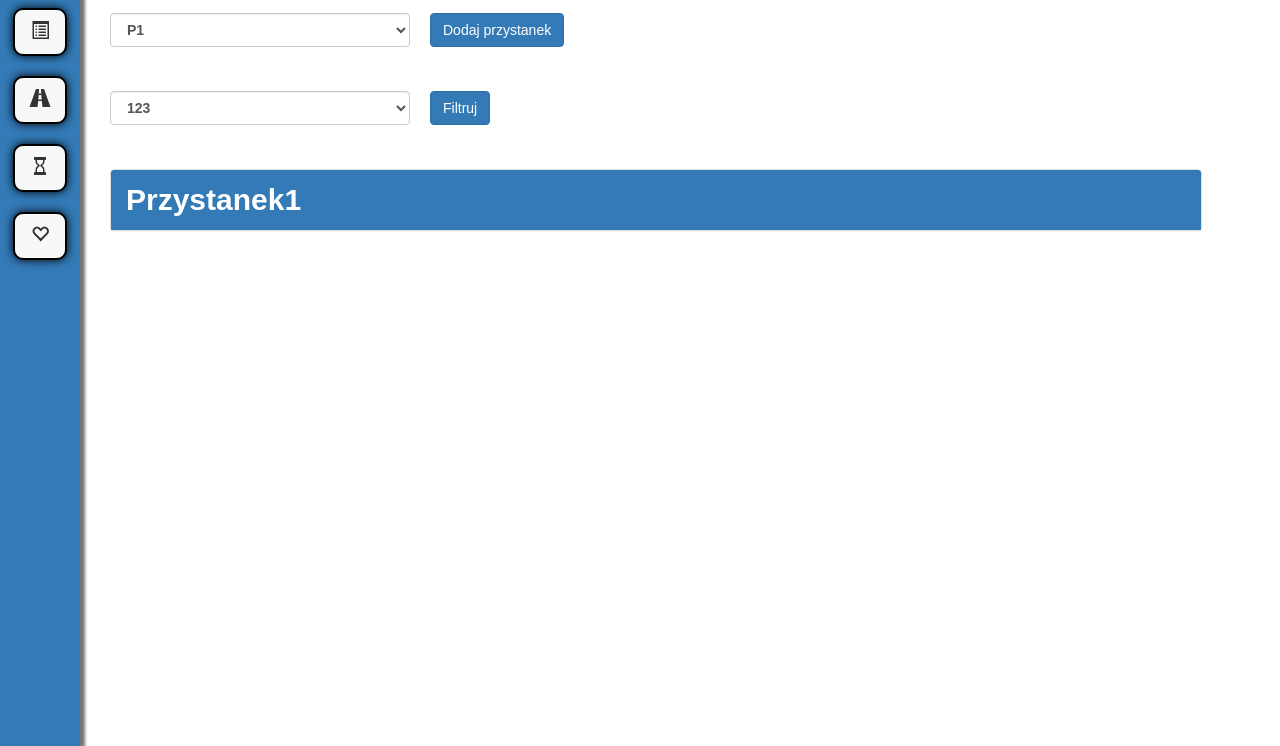
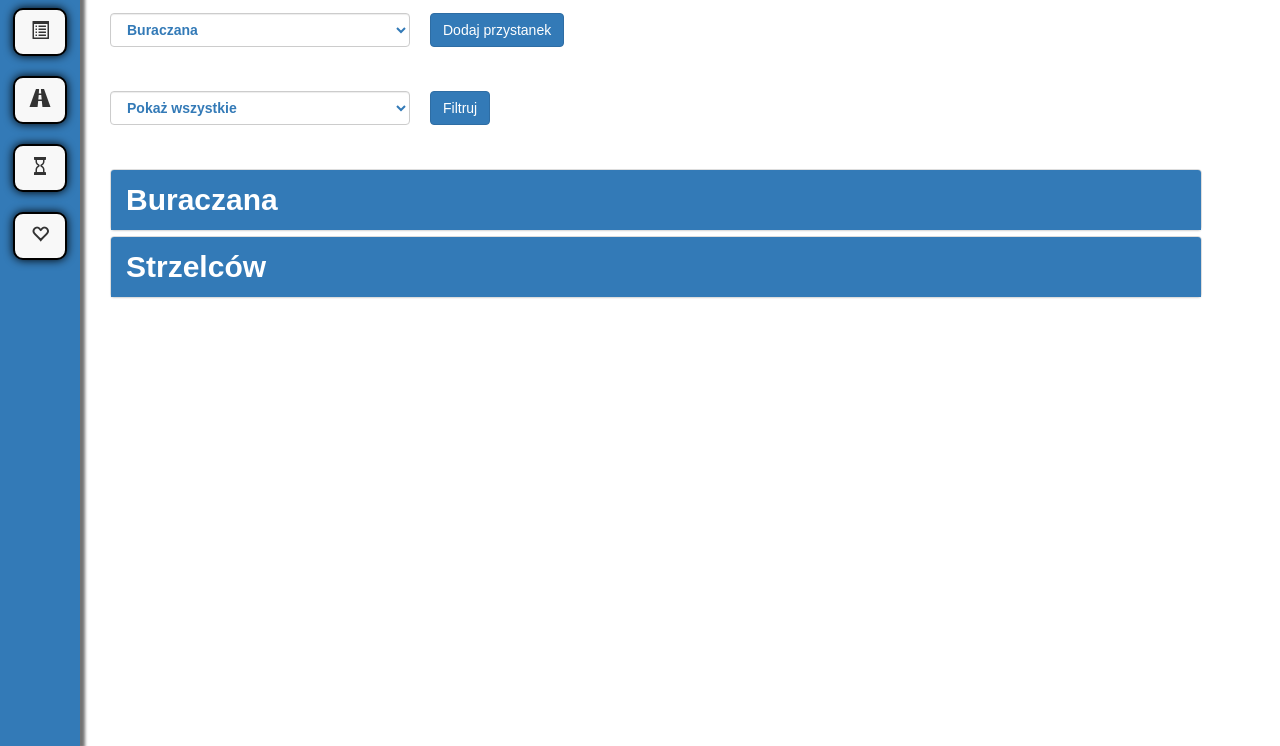
Before and after one commit to SzymonZawodny/jfdd2-transport-app, a plain HTML site: page index.html in a window 1280 px wide. Shown: the part 54-800 px from the top of the page. Drawn offline with Linux system fonts and the light colour scheme.

Commit message:
- angular getting data from fixed js objects;

```diff
--- a/index.html
+++ b/index.html
@@ -72,29 +72,25 @@
   <!--SIDEBAR END-->
   <!-- CONTENT -->
   <div id="page-content-wrapper">
-    <div class="container-fluid favorites">
+    <div ng-controller="busStopAccordion" class="container-fluid favorites">
       <div class="comboboxSelector">
-      <select class="form-control">
-        <option>P1</option>
-        <option>P2</option>
-        <option>P3</option>
-        <option>P4</option>
-        <option>P5</option>
+      <select class="form-control color">
+        <option ng-repeat="busStops in busStops">{{busStops.name}}</option>
       </select>
       <button class="btn btn-primary btn-selector">Dodaj przystanek</button>
     </div>
 
       <div class="comboboxSelector">
-        <select class="form-control">
-          <option>123</option>
-          <option>145</option>
+        <select class="form-control color">
+          <option>Pokaż wszystkie</option>
+          <option ng-repeat="busStops in busStops">{{busStops.bus}}</option>
         </select>
         <button class="btn btn-primary btn-selector">Filtruj</button>
       </div>
 
-      <div ng-controller="busStopAccordion" class="busStopAccordion">
+      <div class="busStopAccordion">
         <uib-accordion close-others="oneAtATime">
-          <uib-accordion-group heading={{items[0]}}>
+          <uib-accordion-group ng-repeat="busStops in busStops" heading={{busStops.name}}>
             <table class="table table-striped col-lg-12 table-stops">
               <tr>
                 <td class="col-line-no-header border background-color">Numer linii</td>
@@ -102,16 +98,12 @@
               </tr>
               <tr>
                 <td class="col-line-no border">
-                  <h3><span class="label label-primary">145</span></h3>
-                  <h4><span class="label label-primary">Karwiny szkoła</span></h4>
+                  <h3><span class="label label-primary">{{busStops.bus}}</span></h3>
+                  <h4><span class="label label-primary">{{busStops.destination}}</span></h4>
                 </td>
                 <td class="col-departures border">
-                  <span class="departure-span">0945</span>
-                  <span class="departure-span">0945</span>
-                  <span class="departure-span">0945</span>
-                  <span class="departure-span">0945</span>
-                  <span class="departure-span">0945</span>
-                </td>
+                  <span class="departure-span">{{busStops.departures}}</span>
+                 </td>
               </tr>
 
 
--- a/js/app.js
+++ b/js/app.js
@@ -10,10 +10,18 @@ angular.module('transportApp')
 angular.module('transportApp').controller('busStopAccordion', function ($scope) {
   $scope.oneAtATime = true;
 
-  $scope.items = ['Przystanek1'];
-
-  $scope.status = {
-    isFirstOpen: true,
-    isFirstDisabled: false
-  };
+  $scope.busStops = [
+    {
+      name: 'Buraczana',
+      bus: '145',
+      destination: 'Karwiny szkoła',
+      departures: ['0808', '0838', '0908']
+    },
+    {
+      name: 'Strzelców',
+      bus: '125',
+      destination: 'Źródło Marii',
+      departures: ['0805', '0835', '0905']
+    }
+    ]
 });
--- a/styles/favorites.css
+++ b/styles/favorites.css
@@ -1,16 +1,28 @@
-#page-content-wrapper .panel-title{
+#page-content-wrapper .panel-title {
   font-size: 30px;
   background-color: #337ab7;
   color: #FFF;
+  transition: all 500ms ease-out;
 }
-#page-content-wrapper .panel-heading{
+
+#page-content-wrapper .panel-title:hover{
+  background-color: #2e6da4;
+}
+#page-content-wrapper .panel-heading {
   background-color: #337ab7;
+  transition: all 500ms ease-out;
 }
-#page-content-wrapper .table-stops{
+
+#page-content-wrapper .panel-heading:hover{
+  background-color: #2e6da4;
+}
+
+#page-content-wrapper .table-stops {
   vertical-align: middle;
 }
-#page-content-wrapper .comboboxSelector{
-  width:300px;
+
+#page-content-wrapper .comboboxSelector {
+  width: 300px;
   font-size: 20px;
   font-weight: bold;
   margin: 0 0 10px 0;
@@ -21,41 +33,51 @@
   top: -34px;
   left: 320px;
 }
-#page-content-wrapper .border{
+
+#page-content-wrapper .border {
   border: solid 2px #337ab7;
 }
 
-#page-content-wrapper .background-color{
+#page-content-wrapper .color {
+  color: #337ab7;
+}
+
+#page-content-wrapper .background-color {
   background-color: #337ab7;
   color: #fff;
 }
-#page-content-wrapper .busStopAccordion .col-line-no{
-  width:10%;
+
+#page-content-wrapper .busStopAccordion .col-line-no {
+  width: 10%;
   text-align: center;
 
 }
-#page-content-wrapper .busStopAccordion .col-departures{
-  width:90%;
+
+#page-content-wrapper .busStopAccordion .col-departures {
+  width: 90%;
   text-align: left;
 }
 
-#page-content-wrapper .busStopAccordion .departure-span{
+#page-content-wrapper .busStopAccordion .departure-span {
   padding-left: 5px;
   font-weight: bold;
   font-size: 16px;
+  color: #337ab7;
 }
-.table>tbody>tr>td{
+
+.table > tbody > tr > td {
   vertical-align: middle;
   text-align: center;
 }
 
 @media (max-width: 768px) {
   #page-content-wrapper .btn-selector {
-    left:0;
-    top:10px;
+    left: 0;
+    top: 10px;
     margin-bottom: 20px;
   }
-  #page-content-wrapper .comboboxSelector{
-    width:250px;
+
+  #page-content-wrapper .comboboxSelector {
+    width: 250px;
   }
 }
--- a/styles/sidebar.css
+++ b/styles/sidebar.css
@@ -90,7 +90,6 @@ border-radius: 0;
 }
 
 #sidebar-wrapper button:hover {
-  transform: scale(1.1);
   transform: rotateY(180deg);
   background-color: #2e6da4;
   color: #FFF;
```
